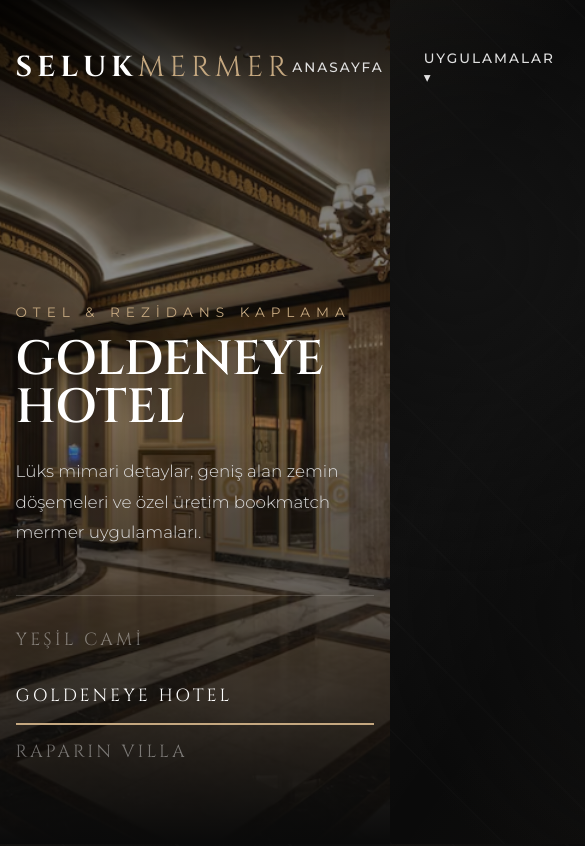
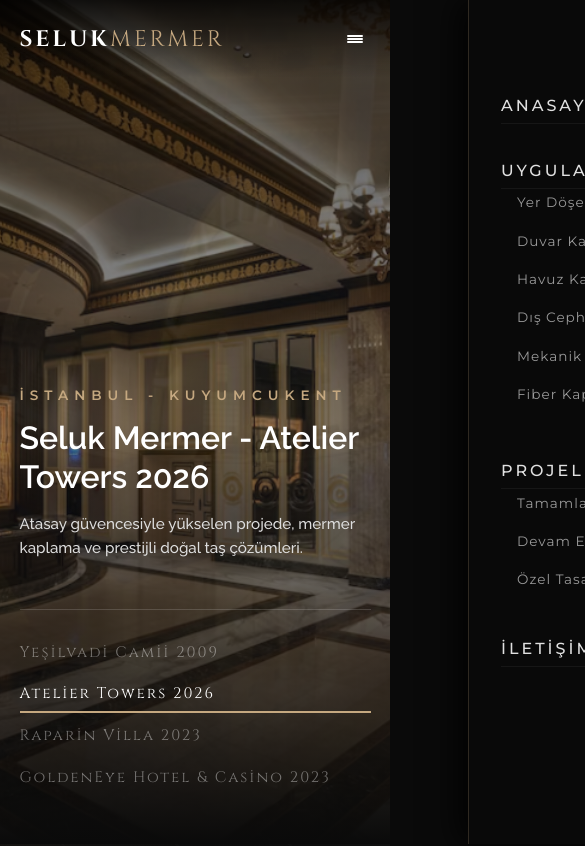
Before and after one commit to nusedsec/seluk-mermer, a Next.js app: page / in a window 390 px wide. Shown: the top 846 px of the page, 585 px wide, since content can reach past the window. Built offline with nearby package versions, Linux system fonts and the light colour scheme.

Commit message:
Canliya alım öncesi son hazırlıklar

```diff
--- a/app/globals.css
+++ b/app/globals.css
@@ -1,4 +1,4 @@
-@import url('https://fonts.googleapis.com/css2?family=Cinzel:wght@400;500;600;700&family=Montserrat:wght@300;400;500;600&display=swap');
+@import url('https://fonts.googleapis.com/css2?family=Cinzel:wght@400;500;600;700&family=Montserrat:wght@300;400;500;600&family=Raleway:wght@400;500;600;700&display=swap');
 
 :root {
   --bg-color: #080808;
@@ -7,6 +7,7 @@
   --accent-hover: #d4b890;
   --font-title: 'Cinzel', serif;
   --font-body: 'Montserrat', sans-serif;
+  --font-raleway: 'Raleway', sans-serif;
 }
 
 * {
@@ -23,6 +24,7 @@
   font-family: var(--font-body);
   overflow-x: hidden;
   width: 100%;
+  max-width: 100vw;
   background-image:
     radial-gradient(circle at 20% 30%, rgba(20, 20, 20, 0.8) 0%, transparent 50%),
     radial-gradient(circle at 80% 70%, rgba(15, 15, 15, 0.9) 0%, transparent 50%),
@@ -30,6 +32,7 @@
     repeating-linear-gradient(45deg, rgba(255, 255, 255, 0.01) 0px, rgba(255, 255, 255, 0.01) 2px, transparent 2px, transparent 80px);
   background-attachment: fixed !important;
   background-size: cover !important;
+  -webkit-text-size-adjust: 100%;
 }
 
 /* SAYFA VE DÜZEN KAPLAYICILARI */
@@ -42,11 +45,13 @@
 .container {
   max-width: 1200px;
   margin: 0 auto;
+  width: 100%;
 }
 
 .main-wrapper {
   width: 100%;
   min-height: 100vh;
+  overflow-x: hidden;
 }
 
 /* HEADER & NAVBAR */
@@ -91,7 +96,7 @@
   letter-spacing: 5px;
   font-weight: 700;
   color: #fff;
-  text-decoration: none;
+  text-decoration: none !important;
 }
 
 .logo span {
@@ -112,7 +117,7 @@
 
 .nav-link {
   color: #e0e0e0;
-  text-decoration: none;
+  text-decoration: none !important;
   font-size: 0.85rem;
   letter-spacing: 2px;
   transition: color 0.3s;
@@ -148,7 +153,7 @@
   display: block;
   padding: 0.8rem 1.5rem;
   color: #ccc;
-  text-decoration: none;
+  text-decoration: none !important;
   font-size: 0.8rem;
   letter-spacing: 1px;
   transition: all 0.2s;
@@ -164,6 +169,7 @@
 .hero-showcase-container {
   position: relative;
   width: 100vw;
+  max-width: 100%;
   height: 100vh;
   background-size: cover;
   background-position: center;
@@ -196,22 +202,24 @@
   text-transform: uppercase;
   display: block;
   margin-bottom: 1rem;
+  font-weight: 600;
 }
 
 .hero-title {
-  font-family: var(--font-title);
-  font-size: clamp(3rem, 6vw, 5.5rem);
-  line-height: 1;
+  font-family: var(--font-raleway), sans-serif;
+  font-size: clamp(2.5rem, 6vw, 5.5rem);
+  line-height: 1.1;
   color: #fff;
   margin-bottom: 1.5rem;
   font-weight: 600;
 }
 
 .hero-desc {
+  font-family: var(--font-raleway), sans-serif;
   font-size: 1.05rem;
   color: #ddd;
   line-height: 1.8;
-  font-weight: 300;
+  font-weight: 500;
 }
 
 .hero-tabs-wrapper {
@@ -385,7 +393,7 @@
   transform: translateY(-2px);
 }
 
-/* PROJE KARTLARI */
+/* PROJE KARTLARI (4'LÜ MASAÜSTÜ YAPISI) */
 .projects-section {
   width: 100%;
   padding: 8rem 4%;
@@ -400,8 +408,8 @@
 
 .projects-grid {
   display: grid;
-  grid-template-columns: repeat(3, 1fr);
-  gap: 2.5rem;
+  grid-template-columns: repeat(4, 1fr);
+  gap: 1.5rem;
   width: 100%;
 }
 
@@ -413,10 +421,12 @@
   display: flex;
   flex-direction: column;
   justify-content: flex-end;
-  padding: 3rem;
+  padding: 2rem;
   background-size: cover;
   background-position: center;
   transition: all 0.5s ease;
+  text-decoration: none !important;
+  border-bottom: 1px solid rgba(197, 168, 128, 0.2) !important;
 }
 
 .project-card-overlay {
@@ -447,26 +457,32 @@
 
 .project-cat {
   font-size: 0.75rem;
-  letter-spacing: 3px;
+  letter-spacing: 2px;
   color: var(--accent-color);
   display: block;
   margin-bottom: 0.5rem;
+  font-weight: 600;
+  text-decoration: none !important;
 }
 
 .project-title {
-  font-family: var(--font-title);
-  font-size: 1.8rem;
+  font-family: var(--font-raleway), sans-serif;
+  font-size: 1.35rem;
   color: #fff;
-  margin-bottom: 1rem;
-  font-weight: 500;
+  margin-bottom: 0.8rem;
+  font-weight: 600;
+  text-decoration: none !important;
 }
 
 .project-desc {
-  font-size: 0.9rem;
+  font-family: var(--font-raleway), sans-serif;
+  font-size: 0.85rem;
   color: #bbb;
-  line-height: 1.6;
+  line-height: 1.5;
   opacity: 0;
   transition: opacity 0.4s ease;
+  font-weight: 500;
+  text-decoration: none !important;
 }
 
 .project-card:hover .project-desc {
@@ -475,7 +491,7 @@
 
 .btn-link {
   color: var(--accent-color);
-  text-decoration: none;
+  text-decoration: none !important;
   font-size: 0.85rem;
   letter-spacing: 2px;
   display: inline-flex;
@@ -489,7 +505,6 @@
 }
 
 /* FOOTER */
-/* LÜKS MİMARİ FOOTER BAR */
 .footer-bar {
   width: 100%;
   background: linear-gradient(180deg, rgba(8, 8, 8, 0.95) 0%, rgba(3, 3, 3, 0.99) 100%);
@@ -498,7 +513,6 @@
   position: relative;
 }
 
-/* Üst İniz Çizgisi Işıltısı */
 .footer-bar::before {
   content: '';
   position: absolute;
@@ -558,7 +572,7 @@
 
 .footer-links a {
   color: #888;
-  text-decoration: none;
+  text-decoration: none !important;
   font-size: 0.88rem;
   letter-spacing: 0.5px;
   transition: all 0.3s ease;
@@ -598,33 +612,267 @@
   letter-spacing: 1px;
 }
 
-@media (max-width: 1024px) {
+
+/* ==========================================================
+   MOBİL HAMBURGER BUTONU VE AÇILIR MENÜ STİLLERİ
+   ========================================================== */
+
+.menu-toggle {
+  display: none;
+  background: none;
+  border: none;
+  cursor: pointer;
+  padding: 0.5rem;
+  z-index: 1001;
+  flex-direction: column;
+  justify-content: space-between;
+  width: 32px;
+  height: 24px;
+}
+
+.menu-toggle span {
+  display: block;
+  width: 100%;
+  height: 2px;
+  background-color: #fff;
+  transition: all 0.3s ease-in-out;
+  border-radius: 2px;
+}
+
+/* ==========================================================
+   ÖZEL MOBİL OPTİMİZASYONLARI
+   ========================================================== */
+
+@media (max-width: 1200px) {
+  .projects-grid {
+    grid-template-columns: repeat(2, 1fr);
+  }
+}
+
+@media (max-width: 900px) {
   .footer-container {
     grid-template-columns: repeat(2, 1fr);
     gap: 2.5rem;
   }
 }
 
-@media (max-width: 640px) {
+/* Telefonlar İçin (768px ve Altı) */
+@media (max-width: 768px) {
+  body, html {
+    width: 100%;
+    max-width: 100vw;
+    overflow-x: hidden !important;
+  }
+
+  .page {
+    padding: 3rem 1rem;
+  }
+
+  .header {
+    padding: 1.5rem 5%;
+  }
+
+  .logo {
+    font-size: 1.4rem;
+    letter-spacing: 3px;
+  }
+
+  /* Hamburger Butonunu Aktif Et */
+  .menu-toggle {
+    display: flex;
+  }
+
+  /* Mobil Menü Tasarımı (Sağdan Kayarak Açılan Panel) */
+  .nav {
+    display: flex !important;
+    flex-direction: column;
+    position: fixed;
+    top: 0;
+    right: -100%;
+    width: 80%;
+    max-width: 350px;
+    height: 100vh;
+    background-color: rgba(10, 10, 10, 0.98);
+    backdrop-filter: blur(15px);
+    border-left: 1px solid rgba(197, 168, 128, 0.2);
+    box-shadow: -10px 0 30px rgba(0, 0, 0, 0.8);
+    padding: 6rem 2rem 3rem 2rem;
+    align-items: flex-start;
+    gap: 1.8rem;
+    transition: right 0.4s cubic-bezier(0.77, 0, 0.175, 1);
+    z-index: 1000;
+    overflow-y: auto;
+  }
+
+  .nav.active {
+    right: 0;
+  }
+
+  .nav .nav-link {
+    font-size: 1rem;
+    letter-spacing: 3px;
+    width: 100%;
+    padding-bottom: 0.5rem;
+    border-bottom: 1px solid rgba(255, 255, 255, 0.05);
+  }
+
+  .nav-item {
+    width: 100%;
+  }
+
+  .nav-item .dropdown-menu {
+    position: static;
+    opacity: 1;
+    visibility: visible;
+    transform: none;
+    background: transparent;
+    border: none;
+    padding: 0.5rem 0 0.5rem 1rem;
+    box-shadow: none;
+    min-width: auto;
+    display: flex;
+    flex-direction: column;
+    gap: 0.6rem;
+  }
+
+  .dropdown-item {
+    padding: 0.4rem 0;
+    font-size: 0.85rem;
+    color: #999;
+  }
+
+  .dropdown-item:hover {
+    background: transparent;
+    color: var(--accent-color);
+    padding-left: 0.5rem;
+  }
+
+  /* Hamburger Çarpı (X) Animasyonu */
+  .menu-toggle.active span:nth-child(1) {
+    transform: translateY(11px) rotate(45deg);
+    background-color: var(--accent-color);
+  }
+
+  .menu-toggle.active span:nth-child(2) {
+    opacity: 0;
+  }
+
+  .menu-toggle.active span:nth-child(3) {
+    transform: translateY(-11px) rotate(-45deg);
+    background-color: var(--accent-color);
+  }
+
+  /* Hero Bölümü Mobile Uyarlanır */
+  .hero-showcase-container {
+    height: auto;
+    min-height: 100vh;
+    padding: 7rem 5% 3rem 5%;
+    justify-content: flex-end;
+  }
+
+  .hero-title {
+    font-size: 2.3rem !important;
+    line-height: 1.2;
+    margin-bottom: 1rem;
+  }
+
+  .hero-desc {
+    font-size: 0.95rem;
+    line-height: 1.6;
+  }
+
+  .hero-tabs {
+    flex-direction: column;
+    gap: 0.8rem;
+  }
+
+  .tab-btn {
+    font-size: 0.95rem;
+    letter-spacing: 2px;
+    padding-bottom: 0.5rem;
+  }
+
+  .about-grid,
+  .contact-grid,
+  .projects-grid {
+    grid-template-columns: 1fr !important;
+    gap: 2rem;
+  }
+
+  .section-full,
+  .projects-section,
+  .contact-section {
+    padding: 4rem 5% !important;
+  }
+
+  .section-title {
+    font-size: 1.8rem !important;
+    margin-bottom: 1.5rem;
+  }
+
+  .about-stats {
+    gap: 2rem;
+    flex-wrap: wrap;
+  }
+
+  .stat-number {
+    font-size: 2.2rem;
+  }
+
+  .project-card {
+    height: 420px;
+    padding: 1.5rem;
+  }
+
+  .project-card-content {
+    transform: translateY(0) !important;
+  }
+
+  .project-desc {
+    opacity: 1 !important;
+    font-size: 0.85rem;
+    margin-top: 0.4rem;
+  }
+
+  .project-card-overlay {
+    background: linear-gradient(0deg, rgba(0,0,0,0.95) 0%, rgba(0,0,0,0.5) 100%) !important;
+  }
+
+  .project-title {
+    font-size: 1.2rem;
+  }
+
   .footer-container {
     grid-template-columns: 1fr;
     gap: 2.5rem;
+    padding-bottom: 2rem;
   }
+
+  .footer-bar {
+    padding: 3rem 5% 2rem 5%;
+  }
+
   .footer-bottom {
     flex-direction: column;
     gap: 1rem;
     text-align: center;
   }
 }
-/* ANIMASYONLAR VE MEDYA SORGULARI */
+
+/* Küçük Ekranlar İçin (480px ve Altı) */
+@media (max-width: 480px) {
+  .hero-title {
+    font-size: 2rem !important;
+  }
+
+  .project-card {
+    height: 380px;
+    padding: 1.2rem;
+  }
+}
+
+/* ANIMASYONLAR */
 @keyframes fadeIn {
   from { opacity: 0; transform: translateY(15px); }
   to { opacity: 1; transform: translateY(0); }
 }
-
-@media (max-width: 1024px) {
-  .projects-grid { grid-template-columns: 1fr; }
-  .about-grid, .contact-grid { grid-template-columns: 1fr; gap: 3rem; }
-  .hero-tabs { flex-direction: column; gap: 1rem; }
-  .hero-showcase-container { height: auto; min-height: 100vh; padding-top: 10rem; }
-}
--- a/app/page.tsx
+++ b/app/page.tsx
@@ -7,29 +7,37 @@
 const HERO_SLIDES = [
   {
     id: "yesil-cami",
-    subtitle: "DİNİ & MİMARİ YAPI",
-    title: "YEŞİL CAMİ",
+    subtitle: "İSTANBUL - ÜMRANİYE",
+    title: "Seluk Mermer - Yeşilvadi Camii 2009",
     description: "Geleneksel motiflerin modern doğal taş işçiliği ve mekanik kaplama teknikleriyle buluştuğu ibadet alanı projemiz.",
     bgImage: "/main1.webp"
   },
   {
-    id: "goldeneye-hotel",
-    subtitle: "OTEL & REZİDANS KAPLAMA",
-    title: "GOLDENEYE HOTEL",
-    description: "Lüks mimari detaylar, geniş alan zemin döşemeleri ve özel üretim bookmatch mermer uygulamaları.",
+    id: "atelier-towers",
+    subtitle: "İSTANBUL - KUYUMCUKENT",
+    title: "Seluk Mermer - Atelier Towers 2026",
+    description: "Atasay güvencesiyle yükselen projede, mermer kaplama ve prestijli doğal taş çözümleri.",
     bgImage: "/main2.webp"
   },
   {
     id: "raparin-villa",
-    subtitle: "ÖZEL LÜKS KONUT",
-    title: "RAPARIN VILLA",
+    subtitle: "IRAK - SÜLEYMANİYE",
+    title: "Seluk Mermer - Raparin Villa 2023",
     description: "Özel kesim dış cephe mekanik fiber kaplaması ve prestijli iç mekan zemin çözümleri.",
     bgImage: "/main3.webp"
+  },
+  {
+    id: "goldeneye-hotel",
+    subtitle: "BULGARİSTAN - Svilengrad",
+    title: "Seluk Mermer - GoldenEye Hotel & Casino 2023",
+    description: "Lüks mimari detaylar, geniş alan zemin döşemeleri ve özel üretim bookmatch mermer uygulamaları.",
+    bgImage: "/main1.webp"
   }
 ];
 
 export default function HomePage() {
   const [activeIndex, setActiveIndex] = useState(0);
+  const [isMenuOpen, setIsMenuOpen] = useState(false);
 
   useEffect(() => {
     const timer = setInterval(() => {
@@ -38,41 +46,63 @@
     return () => clearInterval(timer);
   }, []);
 
+  const toggleMenu = () => {
+    setIsMenuOpen(!isMenuOpen);
+  };
+
+  const closeMenu = () => {
+    setIsMenuOpen(false);
+  };
+
   const currentSlide = HERO_SLIDES[activeIndex];
 
   return (
     <div className="main-wrapper">
       {/* NAVİGASYON */}
       <header className="header">
-        <Link href="/" className="logo">
+        <Link href="/" className="logo" style={{ textDecoration: "none" }}>
           SELUK<span>MERMER</span>
         </Link>
-        <nav className="nav">
-          <Link href="/" className="nav-link">ANASAYFA</Link>
+
+        {/* Masaüstü ve Mobil Açılır Navigasyon Menüsü */}
+        <nav className={`nav ${isMenuOpen ? "active" : ""}`} id="navMenu">
+          <Link href="/" className="nav-link" style={{ textDecoration: "none" }} onClick={closeMenu}>ANASAYFA</Link>
 
           <div className="nav-item">
-            <Link href="/uygulamalar" className="nav-link">UYGULAMALAR ▾</Link>
+            <Link href="/uygulamalar" className="nav-link" style={{ textDecoration: "none" }} onClick={closeMenu}>UYGULAMALAR ▾</Link>
             <div className="dropdown-menu">
-              <Link href="/uygulamalar#yer-doseme" className="dropdown-item">Yer Döşeme</Link>
-              <Link href="/uygulamalar#duvar-kaplama" className="dropdown-item">Duvar Kaplama</Link>
-              <Link href="/uygulamalar#havuz" className="dropdown-item">Havuz Kaplama</Link>
-              <Link href="/uygulamalar#dis-cephe" className="dropdown-item">Dış Cephe</Link>
-              <Link href="/uygulamalar#mekanik" className="dropdown-item">Mekanik Kaplama</Link>
-              <Link href="/uygulamalar#fiber" className="dropdown-item">Fiber Kaplama</Link>
+              <Link href="/uygulamalar#yer-doseme" className="dropdown-item" style={{ textDecoration: "none" }} onClick={closeMenu}>Yer Döşeme</Link>
+              <Link href="/uygulamalar#duvar-kaplama" className="dropdown-item" style={{ textDecoration: "none" }} onClick={closeMenu}>Duvar Kaplama</Link>
+              <Link href="/uygulamalar#havuz" className="dropdown-item" style={{ textDecoration: "none" }} onClick={closeMenu}>Havuz Kaplama</Link>
+              <Link href="/uygulamalar#dis-cephe" className="dropdown-item" style={{ textDecoration: "none" }} onClick={closeMenu}>Dış Cephe</Link>
+              <Link href="/uygulamalar#mekanik" className="dropdown-item" style={{ textDecoration: "none" }} onClick={closeMenu}>Mekanik Kaplama</Link>
+              <Link href="/uygulamalar#fiber" className="dropdown-item" style={{ textDecoration: "none" }} onClick={closeMenu}>Fiber Kaplama</Link>
             </div>
           </div>
 
           <div className="nav-item">
-            <Link href="/projeler" className="nav-link">PROJELER ▾</Link>
+            <Link href="/projeler" className="nav-link" style={{ textDecoration: "none" }} onClick={closeMenu}>PROJELER ▾</Link>
             <div className="dropdown-menu">
-              <Link href="/projeler#tamamlanan" className="dropdown-item">Tamamlanan Projeler</Link>
-              <Link href="/projeler#devam-eden" className="dropdown-item">Devam Eden Projeler</Link>
-              <Link href="/projeler#referanslar" className="dropdown-item">Özel Tasarımlar</Link>
+              <Link href="/projeler#tamamlanan" className="dropdown-item" style={{ textDecoration: "none" }} onClick={closeMenu}>Tamamlanan Projeler</Link>
+              <Link href="/projeler#devam-eden" className="dropdown-item" style={{ textDecoration: "none" }} onClick={closeMenu}>Devam Eden Projeler</Link>
+              <Link href="/projeler#referanslar" className="dropdown-item" style={{ textDecoration: "none" }} onClick={closeMenu}>Özel Tasarımlar</Link>
             </div>
           </div>
 
-          <Link href="/iletisim" className="nav-link">İLETİŞİM</Link>
+          <Link href="/iletisim" className="nav-link" style={{ textDecoration: "none" }} onClick={closeMenu}>İLETİŞİM</Link>
         </nav>
+
+        {/* Mobil Sağ Üst 3 Çizgi Hamburger Butonu */}
+        <button
+          className={`menu-toggle ${isMenuOpen ? "active" : ""}`}
+          id="menuToggle"
+          onClick={toggleMenu}
+          aria-label="Menüyü Aç"
+        >
+          <span></span>
+          <span></span>
+          <span></span>
+        </button>
       </header>
 
       {/* HERO SEKSİYONU */}
@@ -83,9 +113,9 @@
         <div className="hero-overlay"></div>
 
         <div className="hero-content" key={currentSlide.id}>
-          <span className="hero-subtitle">{currentSlide.subtitle}</span>
-          <h1 className="hero-title">{currentSlide.title}</h1>
-          <p className="hero-desc">{currentSlide.description}</p>
+          <span className="hero-subtitle" style={{ fontWeight: 600 }}>{currentSlide.subtitle}</span>
+          <h1 className="hero-title" style={{ fontFamily: "'Raleway', sans-serif", fontWeight: 600 }}>{currentSlide.title}</h1>
+          <p className="hero-desc" style={{ fontFamily: "'Raleway', sans-serif", fontWeight: 500 }}>{currentSlide.description}</p>
         </div>
 
         <div className="hero-tabs-wrapper">
@@ -96,7 +126,7 @@
                 className={`tab-btn ${activeIndex === index ? "active" : ""}`}
                 onClick={() => setActiveIndex(index)}
               >
-                 {slide.title}
+                 {slide.title.replace("Seluk Mermer - ", "")}
               </button>
             ))}
           </div>
@@ -157,7 +187,7 @@
             </div>
 
             <div style={{ marginTop: "3rem" }}>
-              <Link href="/iletisim" className="btn-link">
+              <Link href="/iletisim" className="btn-link" style={{ textDecoration: "none" }}>
                 Tüm Lokasyonlar ve Detaylı Harita <ArrowRight size={16} />
               </Link>
             </div>
@@ -183,43 +213,52 @@
         </div>
       </section>
 
-      {/* PRESTİJLİ MİMARİ PROJE KARTLARI */}
+      {/* PRESTİJLİ MİMARİ PROJE KARTLARI (4'LÜ BOARD) */}
       <section className="projects-section">
         <div className="projects-top">
           <div>
             <span className="section-subtitle">PORTFOLYO</span>
             <h2 className="section-title" style={{ marginBottom: 0 }}>ÖNE ÇIKAN PROJELER</h2>
           </div>
-          <Link href="/projeler" className="btn-link">
+          <Link href="/projeler" className="btn-link" style={{ textDecoration: "none" }}>
             TÜM PROJELERİ İNCELE <ArrowRight size={18} />
           </Link>
         </div>
 
         <div className="projects-grid">
-  <Link href="/projeler#yesil-cami" className="project-card" style={{ backgroundImage: "url('/main1.webp')" }}>
+          <Link href="/projeler#yesil-cami" className="project-card" style={{ backgroundImage: "url('/main1.webp')", textDecoration: "none" }}>
             <div className="project-card-overlay"></div>
             <div className="project-card-content">
-      <span className="project-cat">DİNİ & MİMARİ YAPI</span>
-      <h3 className="project-title">Yeşil Cami</h3>
-      <p className="project-desc">Özel işçilikli mermer mekanik dış cephe ve iç mekan taş kaplama uygulamaları.</p>
+              <span className="project-cat" style={{ fontWeight: 600 }}>İSTANBUL - ÜMRANİYE</span>
+              <h3 className="project-title" style={{ fontFamily: "'Raleway', sans-serif", fontWeight: 600, textDecoration: "none" }}>Seluk Mermer - Yeşilvadi Camii 2009</h3>
+              <p className="project-desc" style={{ fontFamily: "'Raleway', sans-serif", fontWeight: 500, textDecoration: "none" }}>Kiptaş, Ümraniye Yeşilvadi Camii doğal taş ve mermer uygulamaları.</p>
             </div>
           </Link>
 
-  <Link href="/projeler#goldeneye-hotel" className="project-card" style={{ backgroundImage: "url('/main2.webp')" }}>
+          <Link href="/projeler#atelier-towers" className="project-card" style={{ backgroundImage: "url('/main2.webp')", textDecoration: "none" }}>
             <div className="project-card-overlay"></div>
             <div className="project-card-content">
-      <span className="project-cat">OTEL & REZİDANS</span>
-      <h3 className="project-title">GoldenEye Hotel</h3>
-      <p className="project-desc">Geniş ebat simetrik damar takipli (Bookmatch) duvar ve lobi zemin döşemesi.</p>
+              <span className="project-cat" style={{ fontWeight: 600 }}>İSTANBUL - KUYUMCUKENT</span>
+              <h3 className="project-title" style={{ fontFamily: "'Raleway', sans-serif", fontWeight: 600, textDecoration: "none" }}>Seluk Mermer - Atelier Towers 2026</h3>
+              <p className="project-desc" style={{ fontFamily: "'Raleway', sans-serif", fontWeight: 500, textDecoration: "none" }}>Atasay, Kuyumcukent mermer kaplama ve prestijli doğal taş çözümleri.</p>
             </div>
           </Link>
 
-  <Link href="/projeler#raparin-villa" className="project-card" style={{ backgroundImage: "url('/main3.webp')" }}>
+          <Link href="/projeler#raparin-villa" className="project-card" style={{ backgroundImage: "url('/main3.webp')", textDecoration: "none" }}>
             <div className="project-card-overlay"></div>
             <div className="project-card-content">
-      <span className="project-cat">LÜKS KONUT</span>
-      <h3 className="project-title">Raparin Villa</h3>
-      <p className="project-desc">Özel tasarım dış cephe kaplamaları ve su yalıtımlı zemin çözümleri.</p>
+              <span className="project-cat" style={{ fontWeight: 600 }}>IRAK - SÜLEYMANİYE</span>
+              <h3 className="project-title" style={{ fontFamily: "'Raleway', sans-serif", fontWeight: 600, textDecoration: "none" }}>Seluk Mermer - Raparin Villa 2023</h3>
+              <p className="project-desc" style={{ fontFamily: "'Raleway', sans-serif", fontWeight: 500, textDecoration: "none" }}>Süleymaniye lüks villa mermer dekorasyon ve taş projeleri.</p>
+            </div>
+          </Link>
+
+          <Link href="/projeler#goldeneye-hotel" className="project-card" style={{ backgroundImage: "url('/main1.webp')", textDecoration: "none" }}>
+            <div className="project-card-overlay"></div>
+            <div className="project-card-content">
+              <span className="project-cat" style={{ fontWeight: 600 }}>BULGARİSTAN - Svilengrad</span>
+              <h3 className="project-title" style={{ fontFamily: "'Raleway', sans-serif", fontWeight: 600, textDecoration: "none" }}>Seluk Mermer - GoldenEye Hotel & Casino 2023</h3>
+              <p className="project-desc" style={{ fontFamily: "'Raleway', sans-serif", fontWeight: 500, textDecoration: "none" }}>Svilengrad otel ve casino mermer uygulamaları ve mimari çözümleri.</p>
             </div>
           </Link>
         </div>
@@ -241,9 +280,9 @@
           <div className="footer-col">
             <h4 className="footer-title">Kurumsal</h4>
             <ul className="footer-links">
-              <li><Link href="/yasal-bildirim">Yasal Bildirim</Link></li>
-              <li><Link href="/kalite-standartlari">Kalite Standartları</Link></li>
-              <li><Link href="/kvkk">KVKK & Gizlilik</Link></li>
+              <li><Link href="/yasal-bildirim" style={{ textDecoration: "none" }}>Yasal Bildirim</Link></li>
+              <li><Link href="/kalite-standartlari" style={{ textDecoration: "none" }}>Kalite Standartları</Link></li>
+              <li><Link href="/kvkk" style={{ textDecoration: "none" }}>KVKK & Gizlilik</Link></li>
             </ul>
           </div>
 
@@ -251,8 +290,8 @@
           <div className="footer-col">
             <h4 className="footer-title">Sosyal Medya</h4>
             <ul className="footer-links">
-              <li><a href="https://instagram.com" target="_blank" rel="noopener noreferrer">Instagram</a></li>
-              <li><a href="https://linkedin.com" target="_blank" rel="noopener noreferrer">LinkedIn</a></li>
+              <li><a href="https://instagram.com" target="_blank" rel="noopener noreferrer" style={{ textDecoration: "none" }}>Instagram</a></li>
+              <li><a href="https://linkedin.com" target="_blank" rel="noopener noreferrer" style={{ textDecoration: "none" }}>LinkedIn</a></li>
             </ul>
           </div>
 
@@ -260,8 +299,8 @@
           <div className="footer-col">
             <h4 className="footer-title">Dokümantasyon</h4>
             <ul className="footer-links">
-              <li><a href="/dokumanlar/projeler.pdf" download>Projeler (PDF)</a></li>
-              <li><a href="/dokumanlar/teknik-sartnameler.pdf" download>Teknik Şartnameler</a></li>
+              <li><a href="/dokumanlar/projeler.pdf" download style={{ textDecoration: "none" }}>Projeler (PDF)</a></li>
+              <li><a href="/dokumanlar/teknik-sartnameler.pdf" download style={{ textDecoration: "none" }}>Teknik Şartnameler</a></li>
             </ul>
           </div>
         </div>
```
Also changed, not shown: 1 other file (tests, documents, lock files or other folders). Lines whose indentation alone changed are shown as unchanged.
